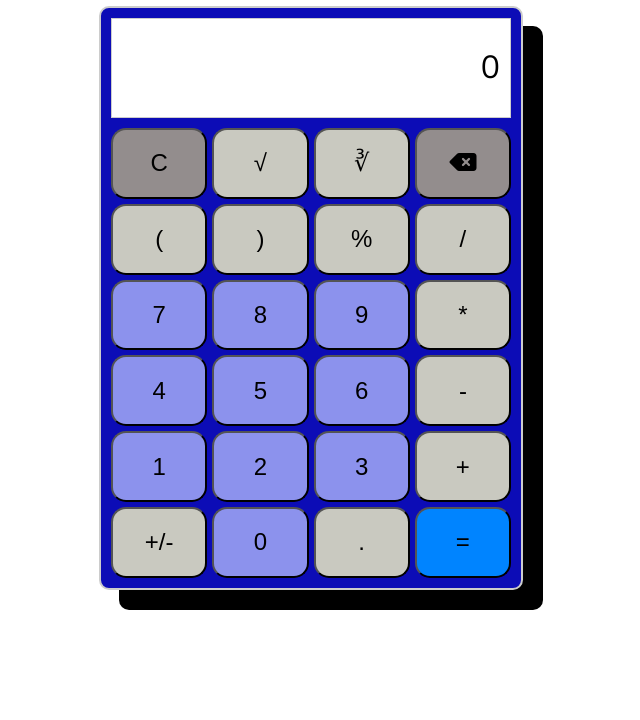
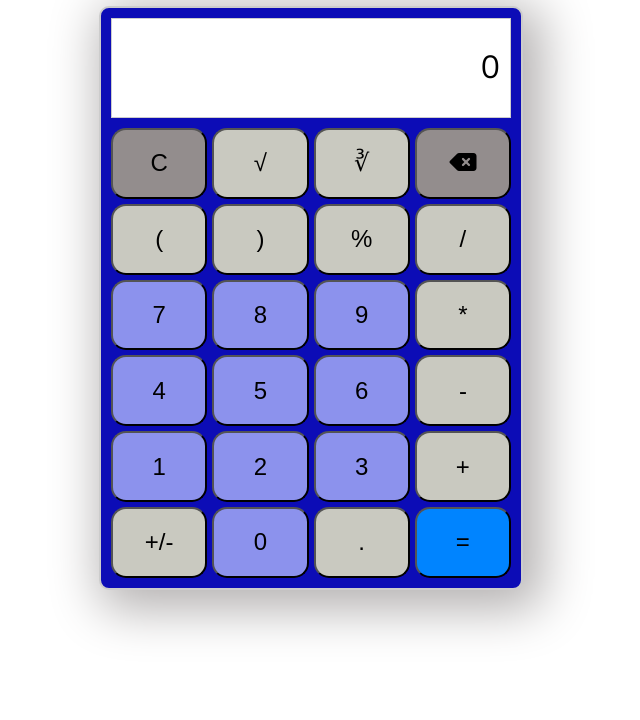
Before and after one commit to LeidyPaola/Calculadora, a plain HTML site: page index.html in a window 1280 px wide. Shown: the part 80-800 px from the top of the page, without its empty margins (329-969 px from the left). Drawn offline with Linux system fonts and the light colour scheme.

Commit message:
Update style.css

```diff
--- a/style.css
+++ b/style.css
@@ -19,7 +19,7 @@ body {
     text-align: right; /* Alinea el texto a la derecha dentro de la calculadora */
     background-color: rgb(12, 12, 182); /* Establece el color de fondo de la calculadora en un tono azul oscuro */
     border-radius: 10px; /* Redondea las esquinas del borde de la calculadora con un radio de 10 píxeles */
-    box-shadow: 20px 20px; /*Da sombra a la calculadora*/
+    box-shadow: 10px 10px 50px 10px #b5b2b2; /*Sombra y difuminado*/
 }
 
 
```
